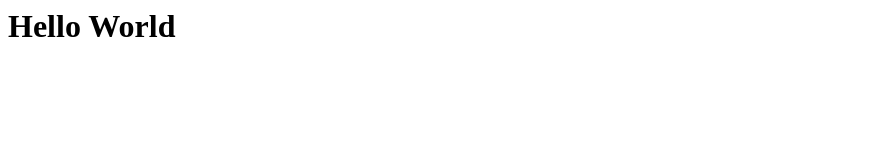
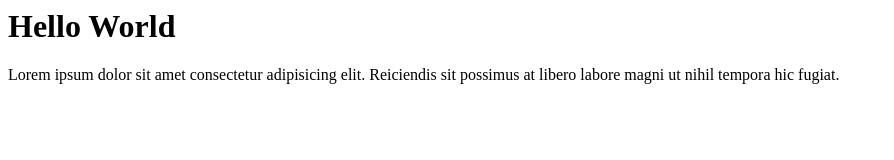
Before and after one commit to mewtskripie/hello-world, a plain HTML site: page index.html in a window 1280 px wide. Shown: the whole page, without its empty margins (0-894 px from the left). Drawn offline with Linux system fonts and the light colour scheme.

Commit message:
added p tag

```diff
--- a/index.html
+++ b/index.html
@@ -7,5 +7,6 @@
 </head>
 <body>
   <h1>Hello World</h1>
+  <p> Lorem ipsum dolor sit amet consectetur adipisicing elit. Reiciendis sit possimus at libero labore magni ut nihil tempora hic fugiat.</p>
 </body>
 </html>
```
